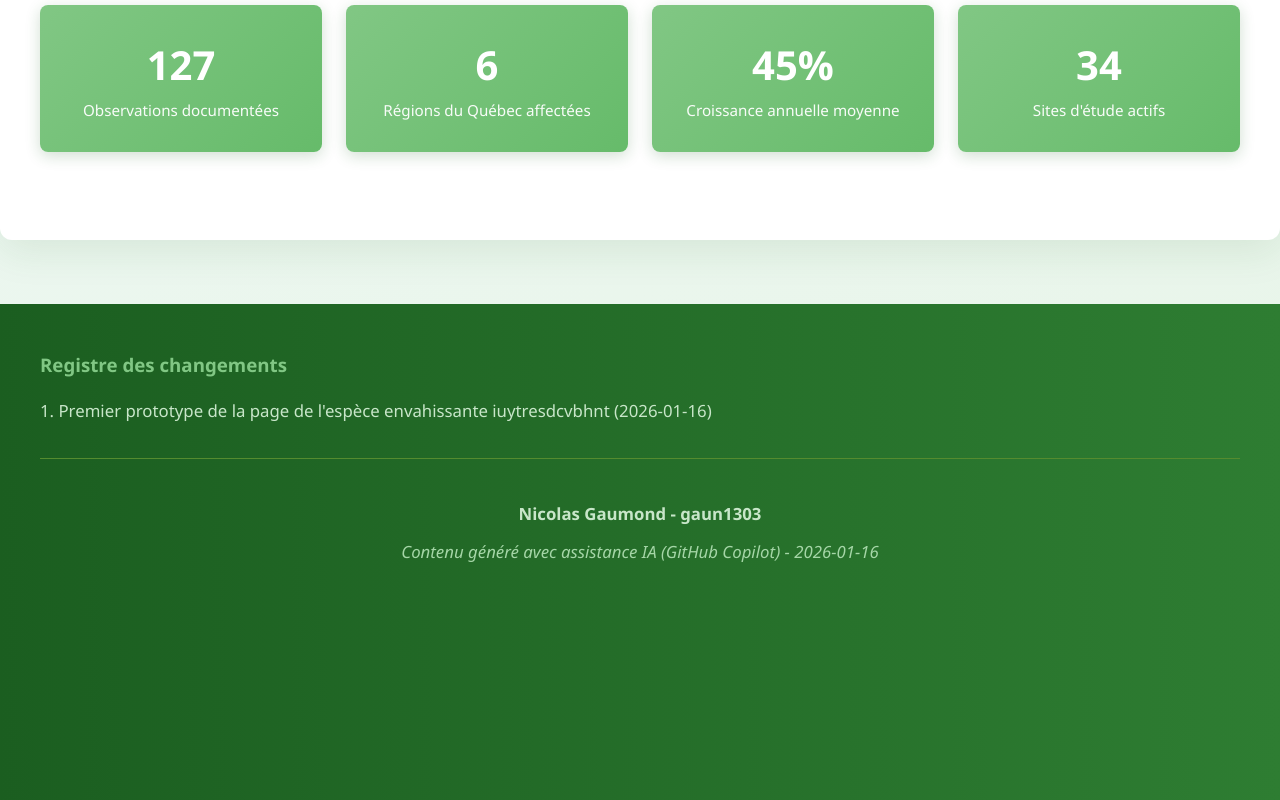
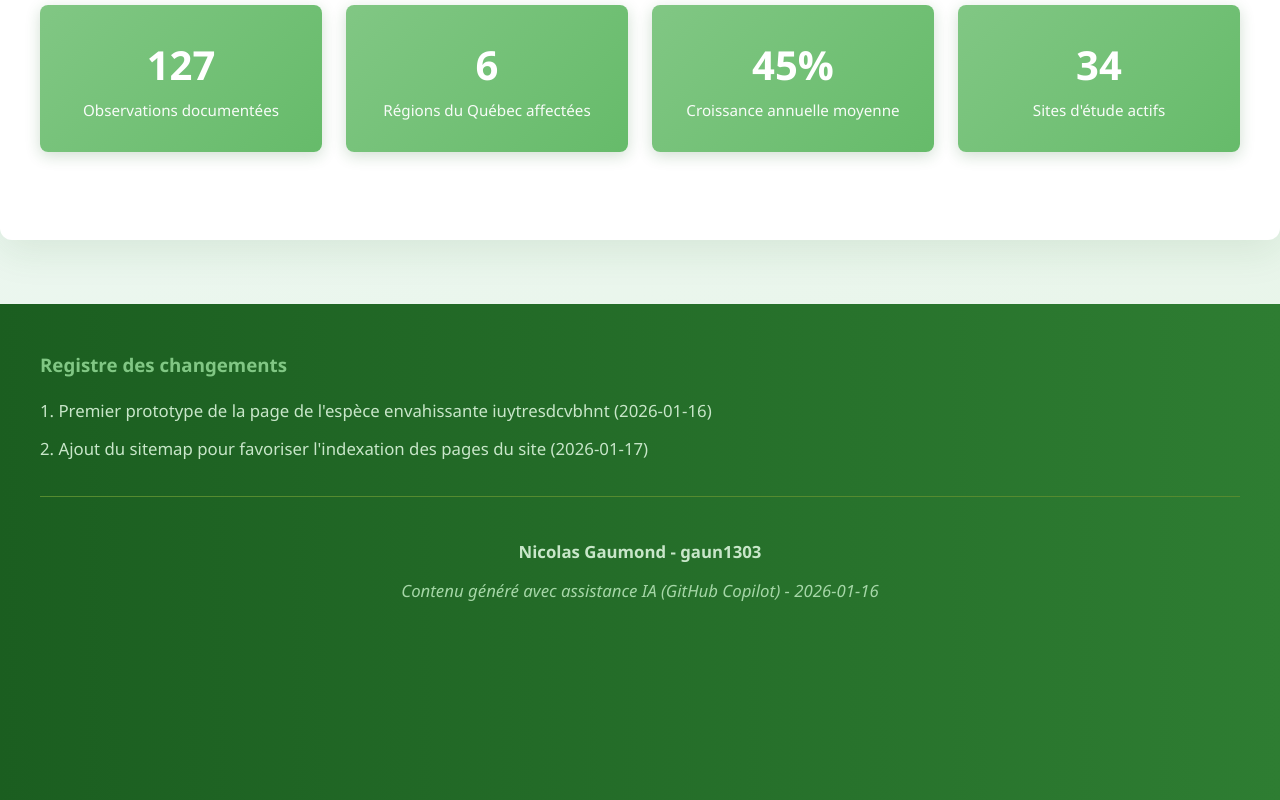
Before and after one commit to GeneralMeow28/iuytresdcvbhnt-gaun1303, a Vue app: page / in a window 1280 px wide. Shown: the part 2555-3355 px from the top of the page. Built offline with nearby package versions, Linux system fonts and the light colour scheme.

Commit message:
add sitemap

```diff
--- a/index.html
+++ b/index.html
@@ -4,7 +4,7 @@
     <meta charset="UTF-8">
     <link rel="icon" href="/favicon.ico">
     <meta name="viewport" content="width=device-width, initial-scale=1.0">
-    <title>Vite App</title>
+    <title>iuytresdcvbhnt</title>
   </head>
   <body>
     <div id="app"></div>
--- a/src/views/HomePage.vue
+++ b/src/views/HomePage.vue
@@ -161,6 +161,9 @@
             <p>
               1. Premier prototype de la page de l'espèce envahissante iuytresdcvbhnt (2026-01-16)
             </p>
+          </li>
+          <li>
+            <p>2. Ajout du sitemap pour favoriser l'indexation des pages du site (2026-01-17)</p>
           </li>
         </ul>
         <div class="footer-credits">
```
Also changed, not shown: 2 other files (tests, documents, lock files or other folders).
